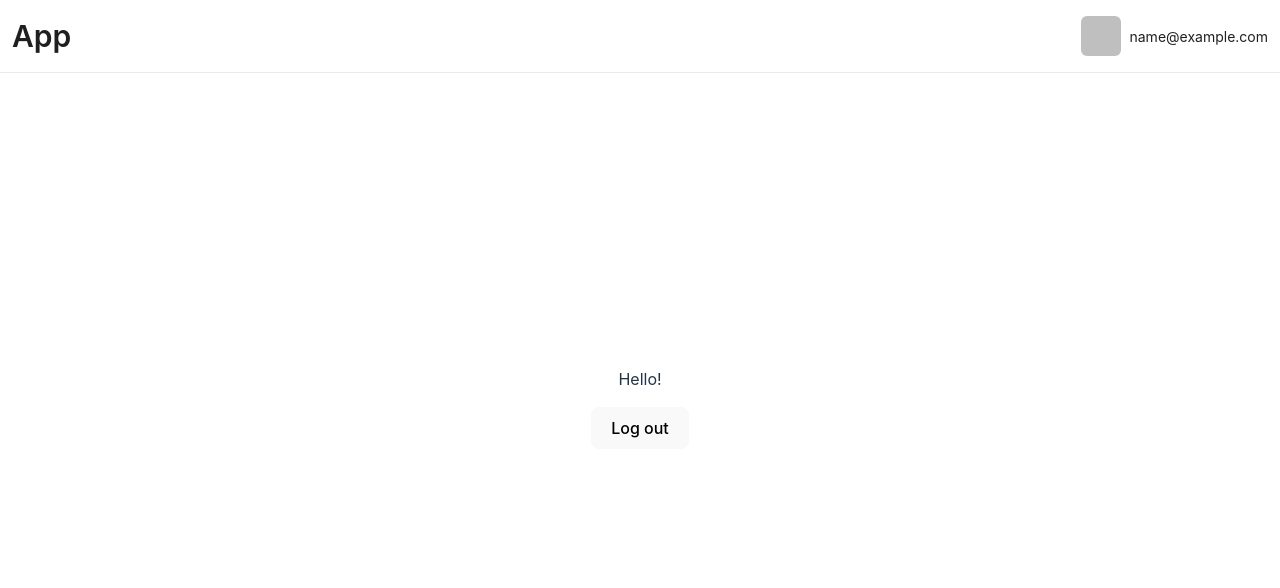
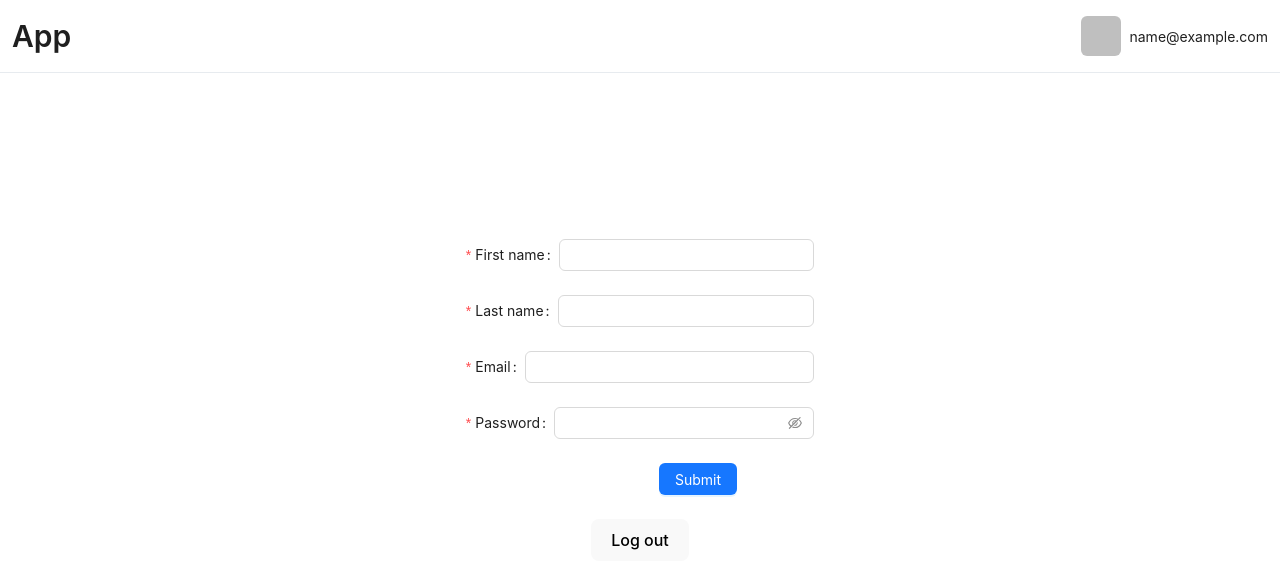
Before and after one commit to KnownAimZ/geo-sharing, a React (Vite) app in the folder frontend/: page / in a window 1280 px wide. Shown: the top 588 px of the page. Built offline with nearby package versions, Linux system fonts and the light colour scheme; no server answers; sample sign-in values are in the browser's storage; the HTML template or start-up script is replaced by a standard one.

Commit message:
Added update profile logic

```diff
--- a/frontend/src/App.tsx
+++ b/frontend/src/App.tsx
@@ -6,6 +6,7 @@ import { createBrowserRouter, RouterProvider } from "react-router-dom";
 import { Register } from "./feature/auth/register";
 import { Profile } from "./feature/profile/profile";
 import { Topbar } from "./feature/profile/topbar";
+import { Geotag } from "./feature/geotag/geotag";
 
 const router = createBrowserRouter([
   {
@@ -13,6 +14,7 @@ const router = createBrowserRouter([
     element: (
       <>
         <Topbar />
+        <Geotag />
         <Profile />
         <Logout />
       </>
--- a/frontend/src/feature/auth/login.tsx
+++ b/frontend/src/feature/auth/login.tsx
@@ -1,12 +1,15 @@
-import { Form, Input, Button } from "antd";
+import { Form, Input, Button, notification } from "antd";
 import { UserOutlined, LockOutlined } from "@ant-design/icons";
-import { axiosInstance, Response, setToken } from "../../api";
+import {
+  axiosInstance,
+  handleApiFormError,
+  setToken,
+} from "../../api";
 import { setUser, User } from "./authSlice";
 import { useAppDispatch, useAppSelector } from "../../hooks";
 import React, { useEffect } from "react";
 import { Link, useNavigate } from "react-router-dom";
 import { useForm } from "antd/es/form/Form";
-import axios from "axios";
 
 type TLogin = {
   email: string;
@@ -27,15 +30,8 @@ export const Login = () => {
     }
   }, [user]);
 
-  const onFinish = async (values: TLogin) => {
+  const loginUser = async (values: TLogin) => {
     const { data } = await axiosInstance.post("/users/login", values);
-    // const data = {
-    //   token: "123sfadxzxcc",
-    //   first_name: "Nikita",
-    //   last_name: "Bokii",
-    //   email: "nikita.bokiy2001@gmail.com",
-    //   user_id: 1,
-    // };
 
     if (!data) {
       return;
@@ -51,6 +47,13 @@ export const Login = () => {
 
     setToken(token);
     dispatch(setUser(user));
+    notification.success({
+      message: `Welcome back, ${user.first_name} ${user.last_name}!`,
+    });
+  };
+
+  const onFinish = async (values: any) => {
+    handleApiFormError(() => loginUser(values), form);
   };
 
   return (
--- a/frontend/src/feature/auth/register.tsx
+++ b/frontend/src/feature/auth/register.tsx
@@ -1,4 +1,4 @@
-import { Button, Form, Input } from "antd";
+import { Button, Form, Input, notification } from "antd";
 import { axiosInstance, handleApiFormError, setToken } from "../../api";
 import React, { useEffect } from "react";
 import { Link, useNavigate } from "react-router-dom";
@@ -38,6 +38,9 @@ export const Register = () => {
 
     setToken(token);
     dispatch(setUser(user));
+    notification.success({
+      message: `Welcome, ${user.first_name} ${user.last_name}!`,
+    });
   };
 
   const onFinish = async (values: TRegister) => {
--- /dev/null
+++ b/frontend/src/feature/geotag/geotag.tsx
@@ -0,0 +1,15 @@
+import { useEffect } from "react";
+import { axiosInstance } from "../../api";
+
+export const Geotag = () => {
+  const loadGeotags = async () => {
+    const { data } = await axiosInstance.get("/users/geotags");
+    console.log(data);
+  };
+
+  useEffect(() => {
+    loadGeotags();
+  }, []);
+
+  return <></>;
+};
--- a/frontend/src/feature/profile/profile.tsx
+++ b/frontend/src/feature/profile/profile.tsx
@@ -1,10 +1,39 @@
+import { Button, Form, Input, notification } from "antd";
 import React, { useEffect } from "react";
-import { axiosInstance } from "../../api";
+import { axiosInstance, handleApiFormError } from "../../api";
+import { useAppDispatch } from "../../hooks";
+import { setUser, User } from "../auth/authSlice";
+const { useForm } = Form;
 
 export const Profile = () => {
+  const [form] = useForm();
+  const dispatch = useAppDispatch();
+
   const loadProfile = async () => {
     const { data } = await axiosInstance.get("/users/profile");
-    console.log(data);
+    form.setFieldsValue(data);
+  };
+
+  const updateProfile = async (_data: any) => {
+    const { data } = await axiosInstance.put("/users/update-profile", _data);
+    if (!data) {
+      return;
+    }
+
+    const user: User = {
+      email: data.email,
+      first_name: data.first_name,
+      last_name: data.last_name,
+      user_id: data.user_id,
+    };
+
+    dispatch(setUser(user));
+    form.setFieldsValue(data);
+    notification.success({ message: "Profile updated!" });
+  };
+
+  const onFinish = async (values: any) => {
+    handleApiFormError(() => updateProfile(values), form);
   };
 
   useEffect(() => {
@@ -12,8 +41,53 @@ export const Profile = () => {
   }, []);
 
   return (
-    <>
-      <p>Hello!</p>
-    </>
+    <Form
+      name="basic"
+      initialValues={{ remember: true }}
+      onFinish={onFinish}
+      autoComplete="off"
+      form={form}
+    >
+      <Form.Item
+        label="First name"
+        name="first_name"
+        rules={[{ required: true, message: "Please input your username!" }]}
+      >
+        <Input />
+      </Form.Item>
+
+      <Form.Item
+        label="Last name"
+        name="last_name"
+        rules={[{ required: true, message: "Please input your username!" }]}
+      >
+        <Input />
+      </Form.Item>
+
+      <Form.Item
+        label="Email"
+        name="email"
+        rules={[
+          { type: "email", message: "Plese enter valid email" },
+          { required: true, message: "Please input your username!" },
+        ]}
+      >
+        <Input />
+      </Form.Item>
+
+      <Form.Item
+        label="Password"
+        name="password"
+        rules={[{ required: true, message: "Please input your password!" }]}
+      >
+        <Input.Password />
+      </Form.Item>
+
+      <Form.Item wrapperCol={{ offset: 8, span: 16 }}>
+        <Button type="primary" htmlType="submit">
+          Submit
+        </Button>
+      </Form.Item>
+    </Form>
   );
 };
```
